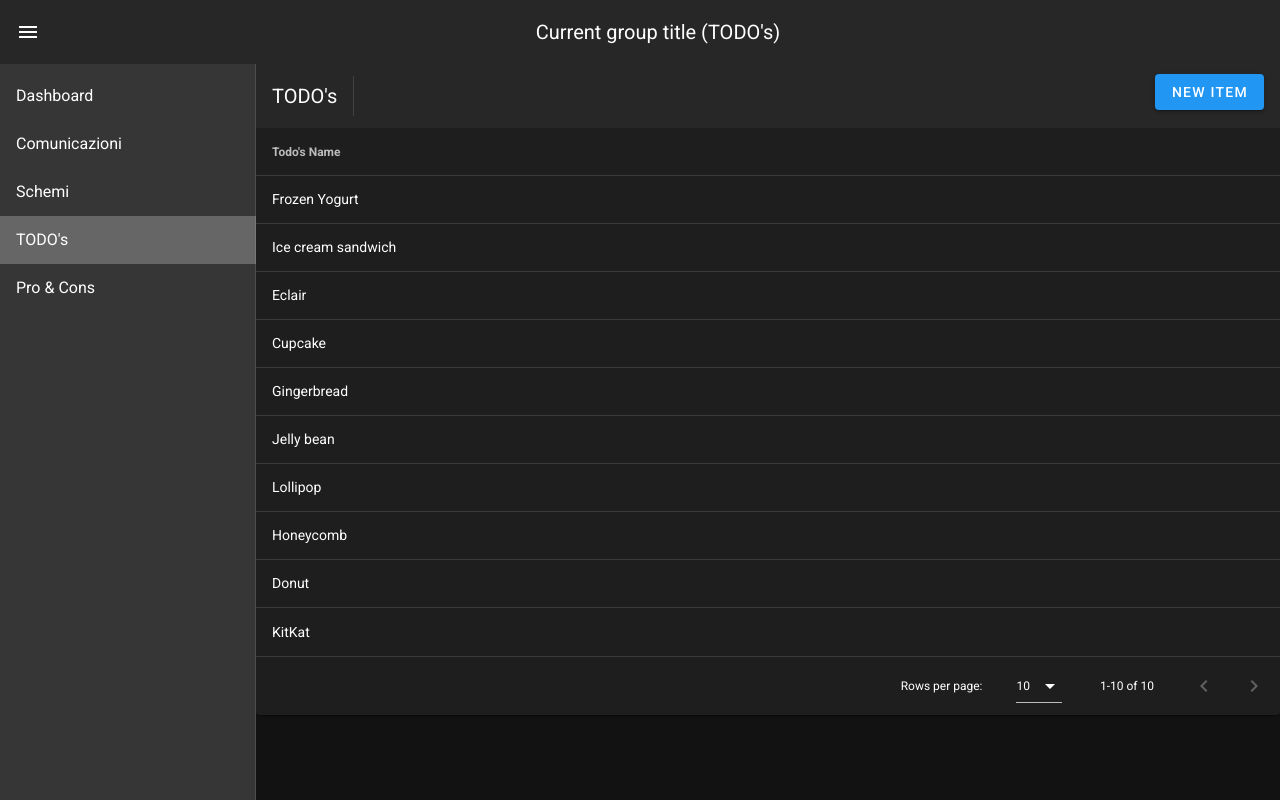
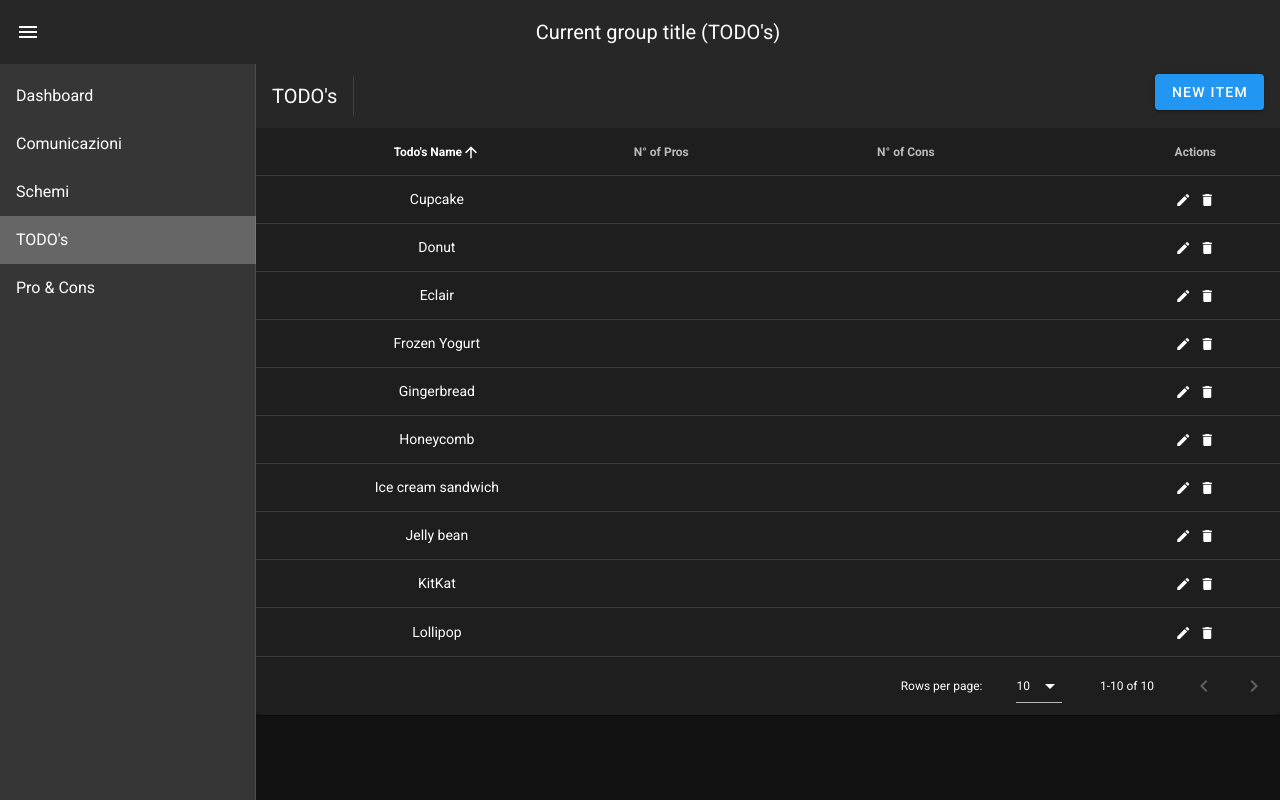
Before and after one commit to Freder211/NYB, a Nuxt app in the folder frontend/: page /todos in a window 1280 px wide. Built offline with nearby package versions, Linux system fonts and the light colour scheme.

Commit message:
todo's table style

```diff
--- a/frontend/pages/todos/index.vue
+++ b/frontend/pages/todos/index.vue
@@ -2,7 +2,7 @@
 	<v-data-table
 		:headers="headers"
 		:items="desserts"
-		sort-by="calories"
+		sort-by="name"
 		@dblclick:row="goToDetails"
 		class="elevation-1"
 	>
@@ -106,6 +106,7 @@
 			>
 				mdi-delete
 			</v-icon>
+
 		</template>
 		<template v-slot:no-data>
 			<v-btn
@@ -128,11 +129,35 @@ export default Vue.extend({
 		headers: [
 			{
 				text: 'Todo\'s Name',
-				align: 'start',
 				sortable: true,
+				align: 'center',
 				value: 'name',
 
 			},
+			{
+				text: 'N° of Pros',
+				sortable: true,
+				value: 'npro',
+				align: 'start',
+
+
+			},
+			{
+				text: 'N° of Cons',
+				sortable: true,
+				value: 'ncons',
+				align: 'start',
+
+
+			},
+			{
+				text: 'Actions',
+				value: 'actions',
+				sortable: false,
+				align: 'center'
+			},
+
+
 
 		],
 		desserts: [],
```
